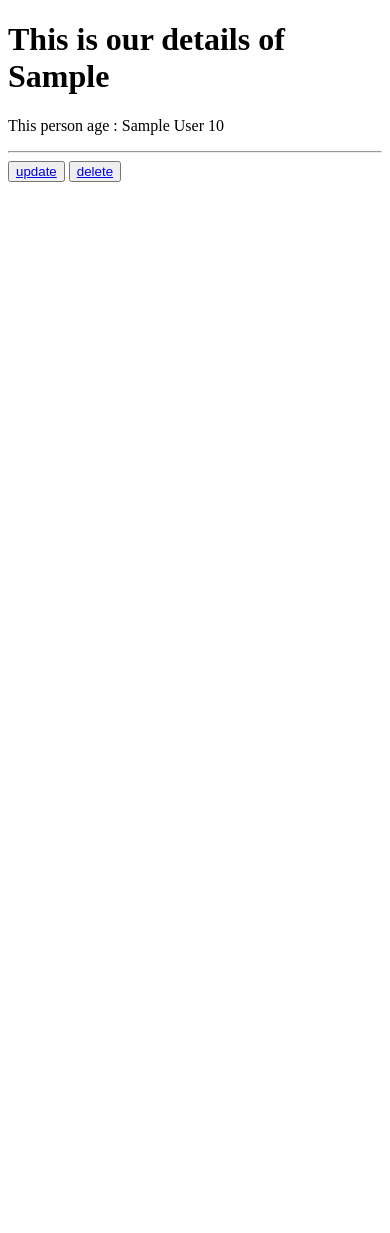
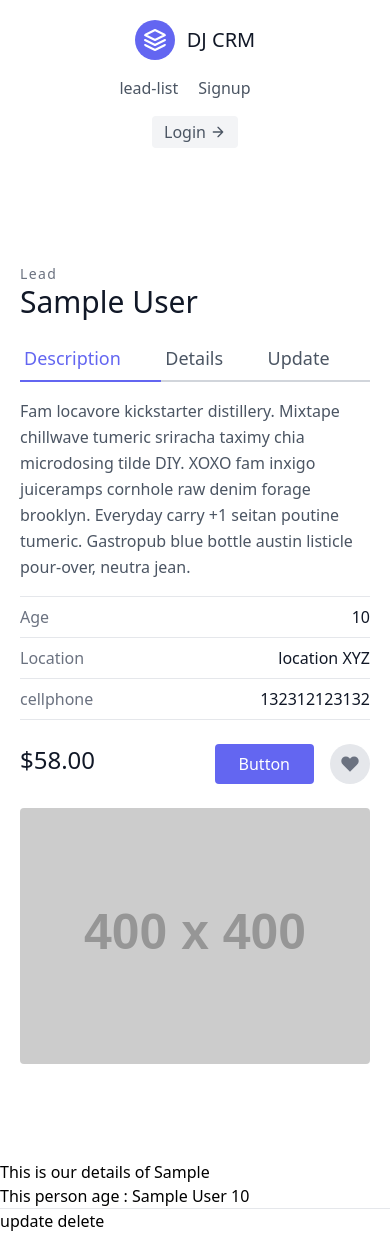
Before and after one commit to kushalsubedi/django-crm, a Django app: page /leads/1/ in a window 390 px wide. Before the commit the page ends 182 px from the top, so only its background shows below. Run offline with Django 4.2, Linux system fonts and the light colour scheme; tables that the repository leaves empty hold one stand-in row (values such as "Sample post"); grey boxes labelled with a size stand in for pictures from a placeholder-image service; some libraries are stand-ins or nearby versions.

Commit message:
model based views and tailwind

```diff
--- a/djcrm/urls.py
+++ b/djcrm/urls.py
@@ -15,17 +15,10 @@ Including another URLconf
 """
 from django.contrib import admin
 from django.urls import path,include
+from leads.views import LandingPageView
 
 urlpatterns = [
     path('admin/', admin.site.urls),
-
-
-
-
-
-
-
-
-
+    path('',LandingPageView.as_view(),name="landing-page"),
     path('leads/',include(('leads.urls'),namespace="lead"))
 ]
--- a/leads/forms.py
+++ b/leads/forms.py
@@ -10,7 +10,3 @@ class LeadModelForm(forms.ModelForm):
             'age',
             'agent',
         )
-class LeadForm(forms.Form):
-    first_name=forms.CharField()
-    last_name=forms.CharField()
-    age=forms.IntegerField(min_value=0)
--- a/leads/templates/leads/create.html
+++ b/leads/templates/leads/create.html
@@ -7,6 +7,6 @@
 <form  method = "post">
     {% csrf_token %}
     {{form.as_p}}
-    <button type="submit"></button>
+    <button type="submit">submit</button>
 </form>
 {%endblock%}
--- a/leads/templates/leads/lead_detail.html
+++ b/leads/templates/leads/lead_detail.html
@@ -1,5 +1,56 @@
 {%extends 'base.html'%}
 {%block content%}
+<section class="text-gray-600 body-font overflow-hidden">
+    <div class="container px-5 py-24 mx-auto">
+      <div class="lg:w-4/5 mx-auto flex flex-wrap">
+        <div class="lg:w-1/2 w-full lg:pr-10 lg:py-6 mb-6 lg:mb-0">
+          <h2 class="text-sm title-font text-gray-500 tracking-widest">Lead</h2>
+          <h1 class="text-gray-900 text-3xl title-font font-medium mb-4">{{lead.first_name}} {{lead.last_name}}</h1>
+          <div class="flex mb-4">
+            <a class="flex-grow text-indigo-500 border-b-2 border-indigo-500 py-2 text-lg px-1">Description</a>
+            <a class="flex-grow border-b-2 border-gray-300 py-2 text-lg px-1">Details</a>
+            <a href="{% url 'lead:lead-update' lead.pk %}" class="flex-grow border-b-2 border-gray-300 py-2 text-lg px-1">Update</a>
+          </div>
+          <p class="leading-relaxed mb-4">Fam locavore kickstarter distillery. Mixtape chillwave tumeric sriracha taximy chia microdosing tilde DIY. XOXO fam inxigo juiceramps cornhole raw denim forage brooklyn. Everyday carry +1 seitan poutine tumeric. Gastropub blue bottle austin listicle pour-over, neutra jean.</p>
+          <div class="flex border-t border-gray-200 py-2">
+            <span class="text-gray-500">Age</span>
+            <span class="ml-auto text-gray-900">{{lead.age}}</span>
+          </div>
+          <div class="flex border-t border-gray-200 py-2">
+            <span class="text-gray-500">Location</span>
+            <span class="ml-auto text-gray-900">location XYZ</span>
+          </div>
+          <div class="flex border-t border-b mb-6 border-gray-200 py-2">
+            <span class="text-gray-500">cellphone</span>
+            <span class="ml-auto text-gray-900">132312123132</span>
+          </div>
+          <div class="flex">
+            <span class="title-font font-medium text-2xl text-gray-900">$58.00</span>
+            <button class="flex ml-auto text-white bg-indigo-500 border-0 py-2 px-6 focus:outline-none hover:bg-indigo-600 rounded">Button</button>
+            <button class="rounded-full w-10 h-10 bg-gray-200 p-0 border-0 inline-flex items-center justify-center text-gray-500 ml-4">
+              <svg fill="currentColor" stroke-linecap="round" stroke-linejoin="round" stroke-width="2" class="w-5 h-5" viewBox="0 0 24 24">
+                <path d="M20.84 4.61a5.5 5.5 0 00-7.78 0L12 5.67l-1.06-1.06a5.5 5.5 0 00-7.78 7.78l1.06 1.06L12 21.23l7.78-7.78 1.06-1.06a5.5 5.5 0 000-7.78z"></path>
+              </svg>
+            </button>
+          </div>
+        </div>
+        <img alt="ecommerce" class="lg:w-1/2 w-full lg:h-auto h-64 object-cover object-center rounded" src="https://dummyimage.com/400x400">
+      </div>
+    </div>
+  </section>
+
+
+
+
+
+
+
+
+
+
+
+
+
 
     <h1>This is our details of {{ lead.first_name }}  </h1>
     <p>
--- a/leads/urls.py
+++ b/leads/urls.py
@@ -1,13 +1,18 @@
 
 from django.urls import path
-from .views import home_page, lead_create,lead_detail, lead_update,lead_delete
+from .views import  (
+    LeadCreateView, LeadUpdateView, lead_create,lead_detail,
+    lead_list, lead_update,lead_delete,
+    LandingPageView,LeadListView,UpdateView,CreateView,LeadDetailView,
+    LeadDeleteView
 
+)
 urlpatterns =[
-    path('',home_page,name='lead-list'),
-    path('<int:pk>/',lead_detail,name='lead-detail'),
-    path('<int:pk>/update/',lead_update,name='lead-update'),
-    path('<int:pk>/delete/',lead_delete,name='lead-delete'),
-    path('create/',lead_create,name='lead-create'),
+    path('',LeadListView.as_view(),name='lead-list'),
+    path('<int:pk>/',LeadDetailView.as_view(),name='lead-detail'),
+    path('<int:pk>/update/',LeadUpdateView.as_view(),name='lead-update'),
+    path('<int:pk>/delete/',LeadDeleteView.as_view(),name='lead-delete'),
+    path('create/',LeadCreateView.as_view(),name='lead-create'),
 
 ]
 app_name='leads'
--- a/leads/views.py
+++ b/leads/views.py
@@ -1,17 +1,64 @@
 
-from django.shortcuts import render,redirect
+from re import template
+from django.shortcuts import render,redirect,reverse
 from django.http import HttpResponse
 from .models import lead,Agent
-from .forms import LeadModelForm,LeadForm
+from .forms import LeadModelForm
 # Create your views here.
+#
+from django.views.generic import TemplateView,ListView,UpdateView,CreateView,DetailView,DeleteView
+#
+#class based views
+class LandingPageView(TemplateView):
+    template_name="landingpage.html"
 
-def home_page(request):
+
+class LeadListView(ListView):
+    template_name="leads/leadlist.html"
+    queryset = lead.objects.all()
+    #context_objext_name='leads'
+
+
+class LeadDetailView(DetailView):
+    template_name="leads/lead_detail.html"
+    queryset = lead.objects.all()
+    context_objext_name='lead'
+
+class LeadCreateView(CreateView):
+    template_name="leads/create.html"
+    form_class=LeadModelForm
+
+    def get_success_url(self) -> str:
+        return reverse("lead:lead-list")
+
+class LeadUpdateView(UpdateView):
+    model=lead
+    template_name="leads/update.html"
+    form_class=LeadModelForm
+
+    def get_success_url(self) -> str:
+         return reverse("lead:lead-list")
+
+class LeadDeleteView(DeleteView):
+    template_name="leads/lead_delete.html"
+    model=lead
+
+    def get_success_url(self) -> str:
+        return reverse("lead:lead-list")
+
+
+
+#method based views
+def landing_page(request):
+    return render(request,"landingpage.html")
+
+def lead_list(request):
     leads = lead.objects.all()
     content ={
        "leads":leads
     }
 
-    return render (request,"leads/firstpage.html",content)
+    return render (request,"leads/leadlist.html",content)
 
 def lead_detail(request,pk):
     leads= lead.objects.get(id=pk)
@@ -39,7 +86,6 @@ def lead_detail(request,pk):
 #            return redirect('/leads')
 #
 #
-
 #    context ={
 #        "form":LeadForm
 #    }
--- a/templates/base.html
+++ b/templates/base.html
@@ -5,28 +5,24 @@
     <meta http-equiv="X-UA-Compatible" content="IE=edge">
     <meta name="viewport" content="width=device-width, initial-scale=1.0">
     <title>Document</title>
+    <script src="https://cdn.tailwindcss.com"></script>
+</head>
+<body>
 
-<style>
-    .lead{
-        padding:10px;
-        background-color: #f6f6f6;
-    width:100%;
-    }
-    .lead a {
-        text-decoration: none;
-        font-size: 20px;
-        color: rgba(66, 65, 65, 0.993);
-        margin: auto;
-        font-style:oblique;
-    }
-    .lead li{
-        list-style: none;
-    }
-
-</style>
+<div class="max-w-7xl mx-auto ">
+    {%include "navbar.html"%}
 
 
-</head>
-{%block content%}
-{%endblock%}
+
+    {%block content%}
+    {%endblock%}
+
+
+</div>
+
+
+</body>
+
+
+
 </html>
--- /dev/null
+++ b/templates/navbar.html
@@ -0,0 +1,25 @@
+<header class="text-gray-600 body-font">
+    <div class="container mx-auto flex flex-wrap p-5 flex-col md:flex-row items-center">
+      <a class="flex title-font font-medium items-center text-gray-900 mb-4 md:mb-0">
+        <svg xmlns="http://www.w3.org/2000/svg" fill="none" stroke="currentColor" stroke-linecap="round" stroke-linejoin="round" stroke-width="2" class="w-10 h-10 text-white p-2 bg-indigo-500 rounded-full" viewBox="0 0 24 24">
+          <path d="M12 2L2 7l10 5 10-5-10-5zM2 17l10 5 10-5M2 12l10 5 10-5"></path>
+        </svg>
+        <span class="ml-3 text-xl">DJ CRM</span>
+      </a>
+      <nav class="md:ml-auto flex flex-wrap items-center text-base justify-center">
+          <a href="{% url 'lead:lead-list'%}" class="mr-5 hover:text-gray-900"> lead-list </a>
+
+
+          <a class="mr-5 hover:text-gray-900"> Signup </a>
+      </nav>
+     <a href="#">
+          <button class="inline-flex items-center bg-gray-100 border-0 py-1 px-3 focus:outline-none hover:bg-gray-200 rounded text-base mt-4 md:mt-0">
+         Login
+        <svg fill="none" stroke="currentColor" stroke-linecap="round" stroke-linejoin="round" stroke-width="2" class="w-4 h-4 ml-1" viewBox="0 0 24 24">
+          <path d="M5 12h14M12 5l7 7-7 7"></path>
+        </svg>
+      </button>
+    </a>
+
+    </div>
+  </header>
```
Also changed, not shown: leads/templates/leads/firstpage.html (deleted, +0 -9 lines), leads/templates/leads/lead_delete.html (added, +14 -0 lines), leads/templates/leads/leadlist.html (added, +41 -0 lines), leads/templates/leads/update.html (+32 -8 lines), templates/landingpage.html (added, +20 -0 lines).
